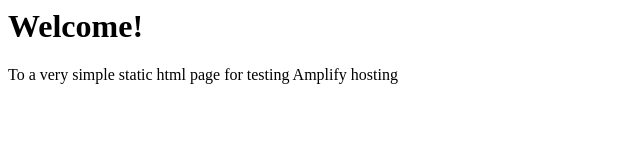
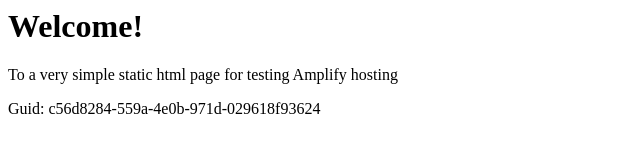
Before and after one commit to aws-aemilia-cmh/Github-PR-Commit-Integration-Test-DoNotTouch-v0-preprod-us-east-2, a website: page src/index.html in a window 1280 px wide. Shown: the whole page, without its empty margins (0-640 px from the left). Drawn offline with Linux system fonts and the light colour scheme.

Commit message:
commit from integ tests

```diff
--- a/src/index.html
+++ b/src/index.html
@@ -1,3 +1,5 @@
+
+
 <html lang="en">
 
 <head>
@@ -10,6 +12,6 @@
 <body>
     <h1>Welcome!</h1>
     <p>To a very simple static html page for testing Amplify hosting</p>
-</body>
+    <p>Guid: c56d8284-559a-4e0b-971d-029618f93624</p></body>
 
 </html>
```
